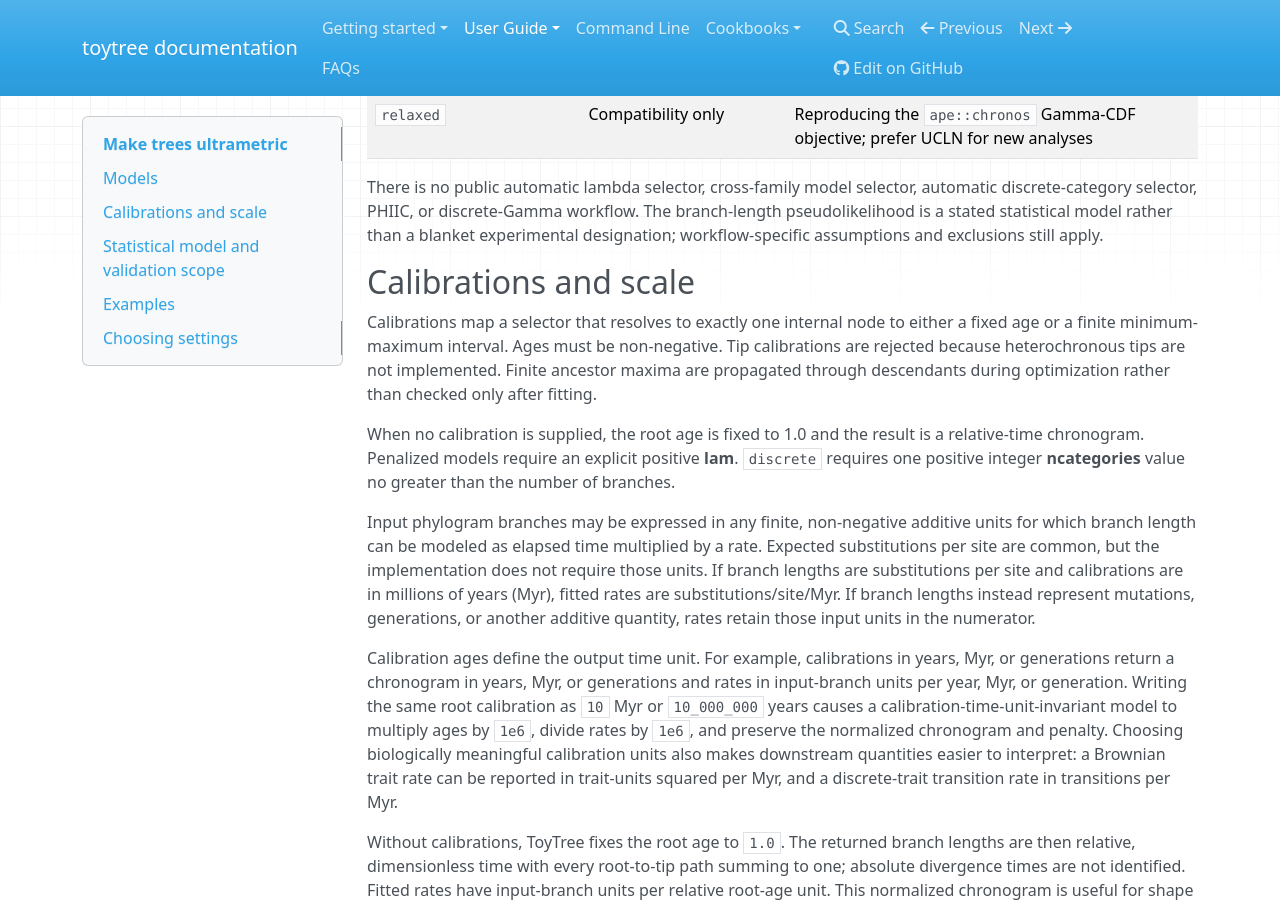
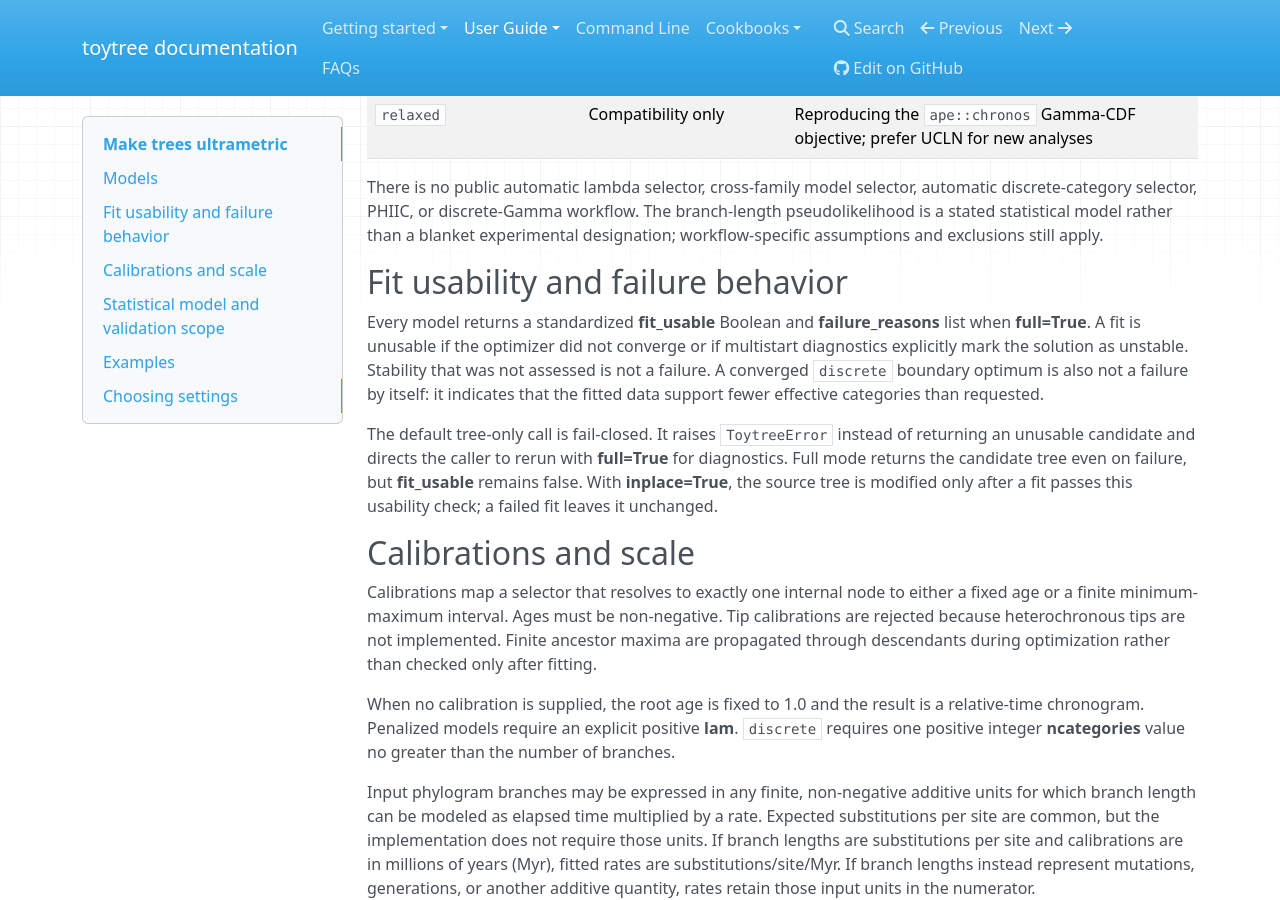
Before and after one commit to eaton-lab/toytree, an MkDocs documentation site: the page built from docs/pages/make-ultrametric.md, in a window 1280 px wide and 900 px high, scrolled down 1285 px. Built offline with MkDocs 1.6.1, drawn with Linux system fonts in a browser that asks for light colours; nearby versions of some CDN libraries.

Commit message:
Document penalized fit usability contract

```diff
--- a/docs/pages/make-ultrametric.md
+++ b/docs/pages/make-ultrametric.md
@@ -26,6 +26,23 @@ The lognormal and correlated penalties are sums rather than means, so a fixed **
 | `relaxed` | Compatibility only | Reproducing the `ape::chronos` Gamma-CDF objective; prefer UCLN for new analyses |
 
 There is no public automatic lambda selector, cross-family model selector, automatic discrete-category selector, PHIIC, or discrete-Gamma workflow. The branch-length pseudolikelihood is a stated statistical model rather than a blanket experimental designation; workflow-specific assumptions and exclusions still apply.
+
+
+## Fit usability and failure behavior
+
+Every model returns a standardized **fit_usable** Boolean and
+**failure_reasons** list when **full=True**. A fit is unusable if the optimizer
+did not converge or if multistart diagnostics explicitly mark the solution as
+unstable. Stability that was not assessed is not a failure. A converged
+`discrete` boundary optimum is also not a failure by itself: it indicates that
+the fitted data support fewer effective categories than requested.
+
+The default tree-only call is fail-closed. It raises `ToytreeError` instead of
+returning an unusable candidate and directs the caller to rerun with
+**full=True** for diagnostics. Full mode returns the candidate tree even on
+failure, but **fit_usable** remains false. With **inplace=True**, the source tree
+is modified only after a fit passes this usability check; a failed fit leaves it
+unchanged.
 
 
 ## Calibrations and scale
```
Also changed, not shown: docs/cli-pipelines.md (+5 -0 lines), docs/command-line.md (+7 -0 lines), docs/pages/cli-pipelines.md (+5 -0 lines), docs/pages/command-line.md (+7 -0 lines), docs/src/make-ultrametric.ipynb, 3 other files.
